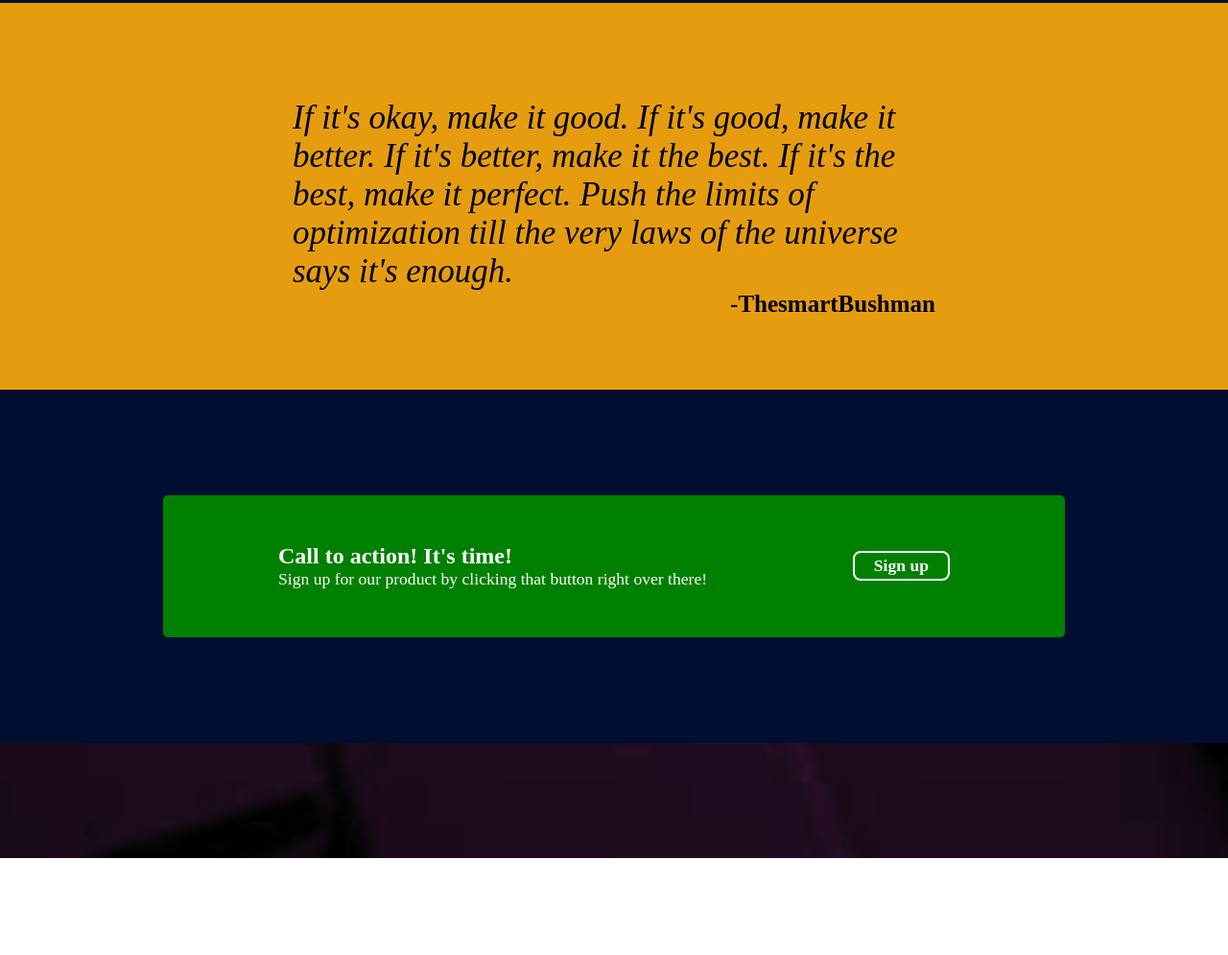
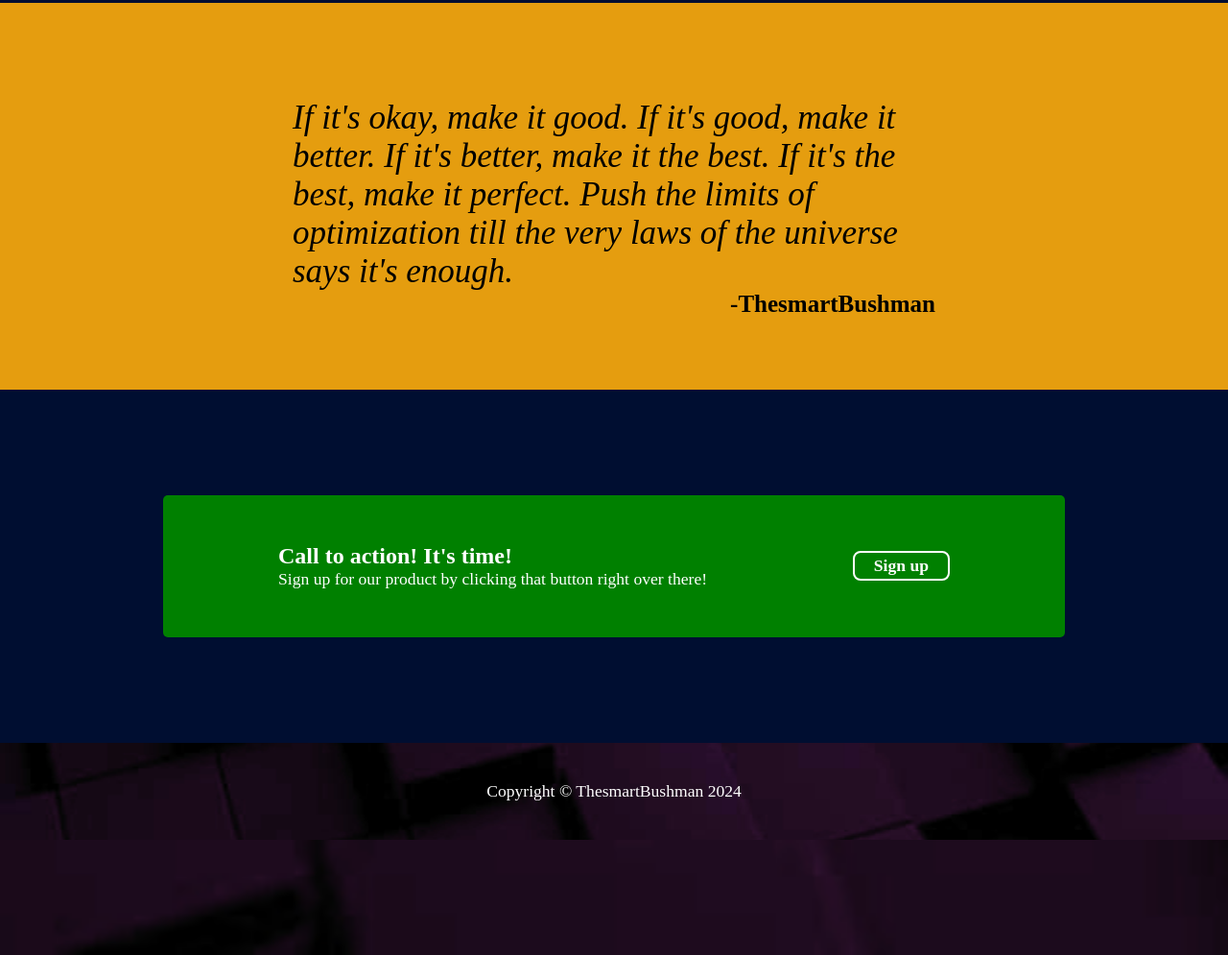
Before and after one commit to Abstkrat/odin-landing-page, a plain HTML site: page index.html in a window 1280 px wide. Shown: the part 880-1875 px from the top of the page at 96% size. Before the commit the page ends 1774 px from the top, so only its background shows below. Drawn offline with Linux system fonts and the light colour scheme; files whose address does not match are found by name.

Commit message:
Add copyright text

```diff
--- a/index.html
+++ b/index.html
@@ -82,6 +82,7 @@
     </div>
 
     <div class="footer">
+      <p>Copyright &#169 ThesmartBushman 2024</p>
     </div>
 
   </body>
--- a/styles.css
+++ b/styles.css
@@ -184,3 +184,8 @@ div.signup-button-container p {
   display: flex;
   justify-content: center;
 }
+
+div.footer p  {
+  padding: 40px;
+  font-size: 1.1rem;
+}
```
